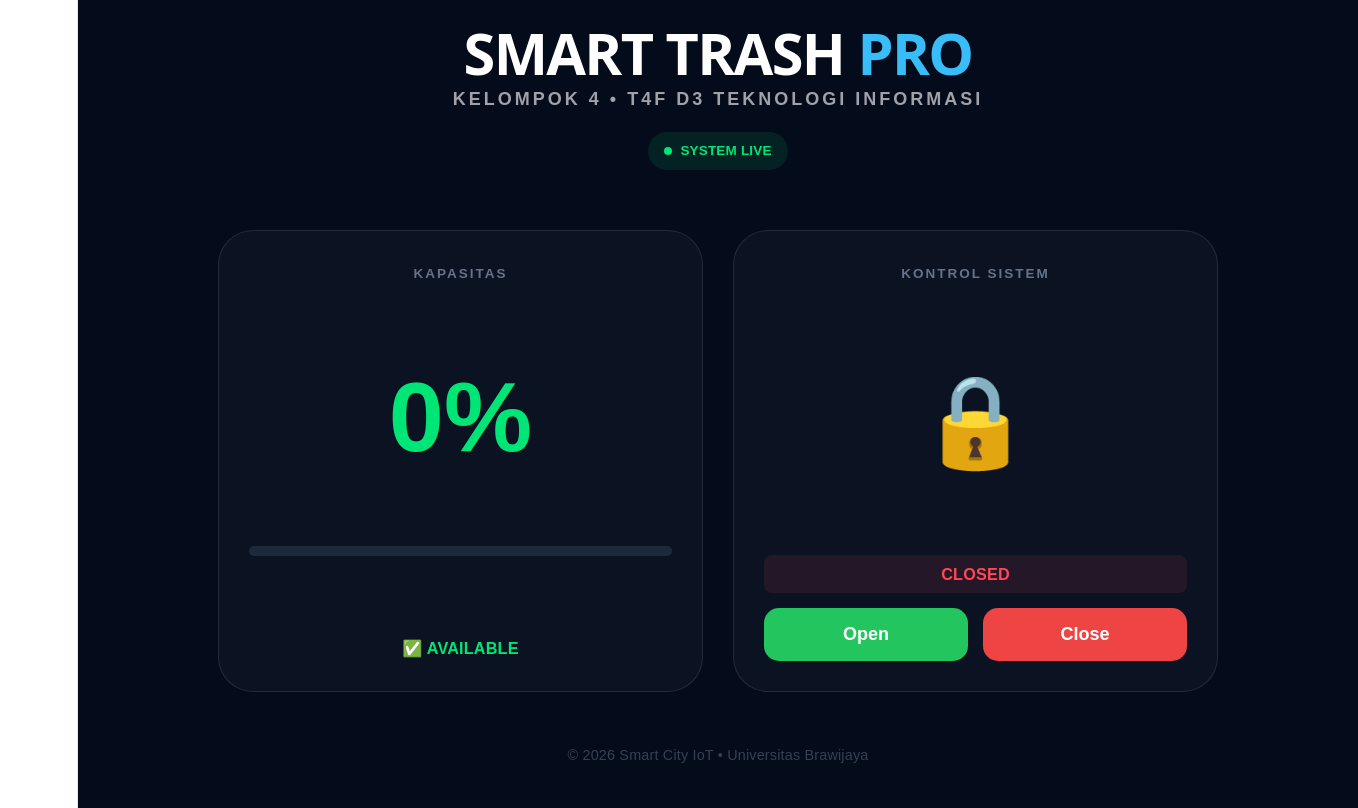
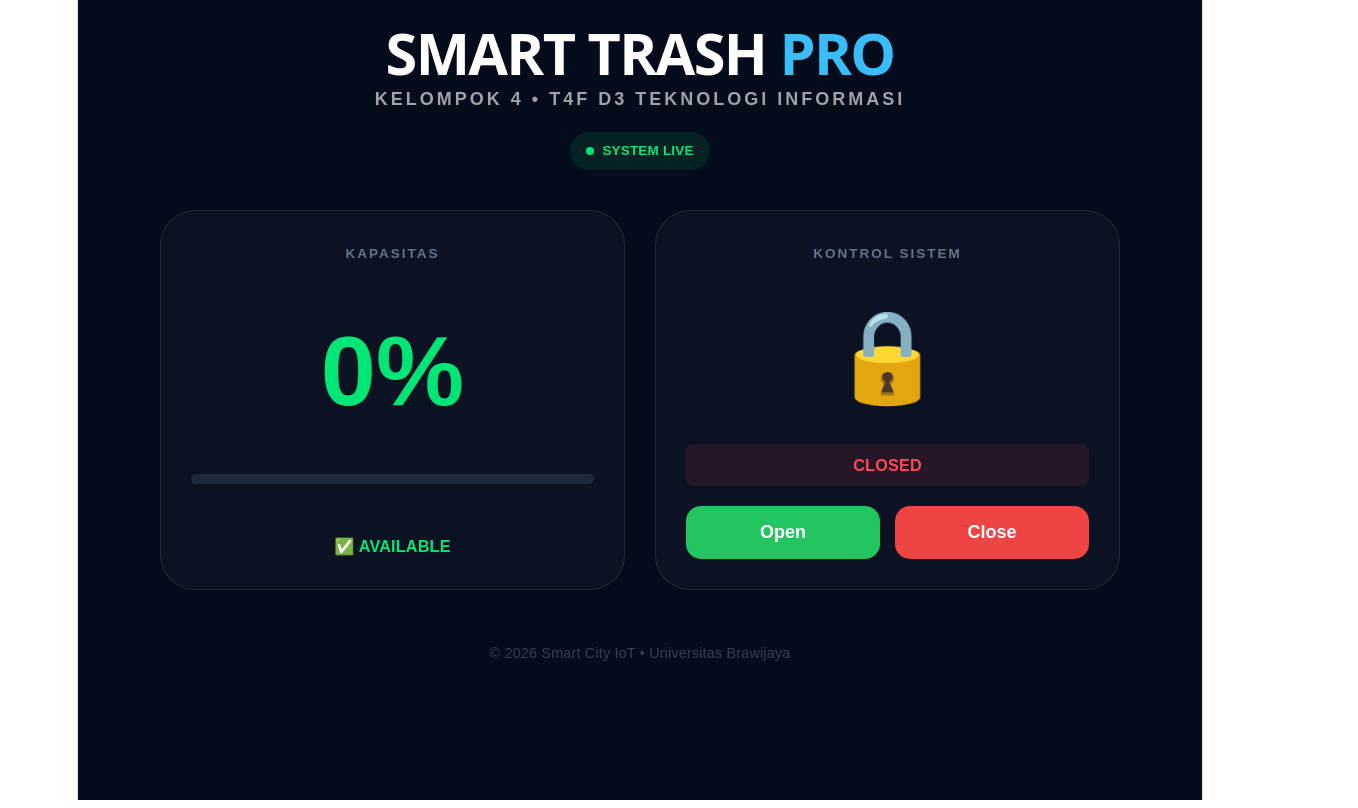
Before and after one commit to hijjazkuykuy-devprob/dashboard-sampah, a React (Vite) app: page / in a window 1280 px wide. Shown: the whole page, 1358 px wide, since content can reach past the window. Built offline with nearby package versions, Linux system fonts and the light colour scheme; no server answers; the database is empty.

Commit message:
benerin layout

```diff
--- a/src/App.jsx
+++ b/src/App.jsx
@@ -53,29 +53,46 @@ function App() {
   );
 }
 
+// --- PERBAIKAN STYLES ANTI-OVERFLOW & LEBIH RESPONSIVE ---
 const containerStyle = {
-  width: '100vw', minHeight: '100vh', background: '#040b1a', color: '#ffffff',
-  fontFamily: "sans-serif", margin: 0, padding: 0, display: 'flex', flexDirection: 'column', alignItems: 'center'
+  width: '100%',             // Mengganti 100vw menjadi 100% agar tidak menabrak scrollbar
+  minHeight: '100vh',
+  background: '#040b1a',
+  color: '#ffffff',
+  fontFamily: "sans-serif",
+  margin: 0,
+  padding: 0,
+  display: 'flex',
+  flexDirection: 'column',
+  alignItems: 'center',
+  overflowX: 'hidden'       // Mengunci layar secara horizontal agar tidak bisa digeser ke kanan/kiri
 };
 
-const contentWrapper = { width: '90%', maxWidth: '1000px', padding: '40px 10px' };
+const contentWrapper = {
+  width: '100%',
+  maxWidth: '1000px',
+  padding: '40px 20px',    // Menggunakan padding seimbang agar tidak mentok sisi layar
+  boxSizing: 'border-box'   // Memastikan padding tidak menambah lebar total elemen
+};
 
 const headerStyle = {
   textAlign: 'center',
-  marginBottom: '60px',
+  marginBottom: '40px',
   display: 'flex',
   flexDirection: 'column',
-  alignItems: 'center'
+  alignItems: 'center',
+  width: '100%'
 };
 
-const mainTitle = { fontSize: 'clamp(2.2rem, 8vw, 3.2rem)', fontWeight: '900', margin: 0 };
+const mainTitle = { fontSize: 'clamp(2rem, 6vw, 3.2rem)', fontWeight: '900', margin: 0 };
 
 const kelompokText = {
   fontSize: '1rem',
   color: '#a1a1aa',
   letterSpacing: '3px',
   marginTop: '20px',
-  fontWeight: 'bold'
+  fontWeight: 'bold',
+  textAlign: 'center'
 };
 
 const onlineBadge = {
@@ -90,32 +107,40 @@ const mainGrid = {
   display: 'grid',
   width: '100%',
   gap: '30px',
-  gridTemplateColumns: 'repeat(auto-fit, minmax(320px, 1fr))'
+  gridTemplateColumns: 'repeat(auto-fit, minmax(280px, 1fr))', // Disesuaikan agar pas di layar kecil mobile
+  boxSizing: 'border-box'
 };
 
 const fixedCard = {
-  background: 'rgba(255, 255, 255, 0.03)', border: '1px solid rgba(255, 255, 255, 0.1)',
-  borderRadius: '35px', padding: '30px', textAlign: 'center', display: 'flex',
-  flexDirection: 'column', justifyContent: 'space-between', minHeight: '400px'
+  background: 'rgba(255, 255, 255, 0.03)',
+  border: '1px solid rgba(255, 255, 255, 0.1)',
+  borderRadius: '35px',
+  padding: '30px',
+  textAlign: 'center',
+  display: 'flex',
+  flexDirection: 'column',
+  justifyContent: 'space-between',
+  minHeight: '380px',
+  boxSizing: 'border-box'
 };
 
 const cardLabel = { fontSize: '0.75rem', color: '#64748b', letterSpacing: '2px', fontWeight: 'bold' };
-const valueDisplay = { fontSize: '5.5rem', fontWeight: '900', lineHeight: 1 };
-const iconBox = { fontSize: '5rem', flex: 1, display: 'flex', alignItems: 'center', justifyContent: 'center' };
-const progressBase = { width: '100%', height: '10px', background: '#1e293b', borderRadius: '10px' };
+const valueDisplay = { fontSize: '5.5rem', fontWeight: '900', lineHeight: 1, margin: '20px 0' };
+const iconBox = { fontSize: '5rem', flex: 1, display: 'flex', alignItems: 'center', justifyContent: 'center', margin: '20px 0' };
+const progressBase = { width: '100%', height: '10px', background: '#1e293b', borderRadius: '10px', overflow: 'hidden' };
 const progressFill = { height: '100%', transition: '1s' };
-const statusText = { fontSize: '0.9rem', fontWeight: 'bold' };
+const statusText = { fontSize: '0.9rem', fontWeight: 'bold', margin: '15px 0 0 0' };
 
 const statusBadge = (s) => ({
-  padding: '6px 16px', borderRadius: '8px', fontSize: '0.9rem', fontWeight: 'bold',
+  padding: '8px 16px', borderRadius: '8px', fontSize: '0.9rem', fontWeight: 'bold',
   background: s === 1 ? 'rgba(0, 230, 118, 0.1)' : 'rgba(255, 71, 87, 0.1)',
-  color: s === 1 ? '#00e676' : '#ff4757', marginBottom: '15px'
+  color: s === 1 ? '#00e676' : '#ff4757', marginBottom: '20px', display: 'inline-block'
 });
 
 const buttonGroup = { display: 'grid', gridTemplateColumns: '1fr 1fr', gap: '15px', width: '100%' };
 const baseBtn = { padding: '16px', border: 'none', borderRadius: '15px', color: 'white', fontSize: '1rem', fontWeight: 'bold', cursor: 'pointer' };
 const btnOpen = { ...baseBtn, background: '#22c55e' };
 const btnClose = { ...baseBtn, background: '#ef4444' };
-const footerStyle = { marginTop: '50px', color: '#334155', fontSize: '0.8rem', textAlign: 'center' };
+const footerStyle = { marginTop: '50px', color: '#334155', fontSize: '0.8rem', textAlign: 'center', width: '100%' };
 
 export default App;
```
